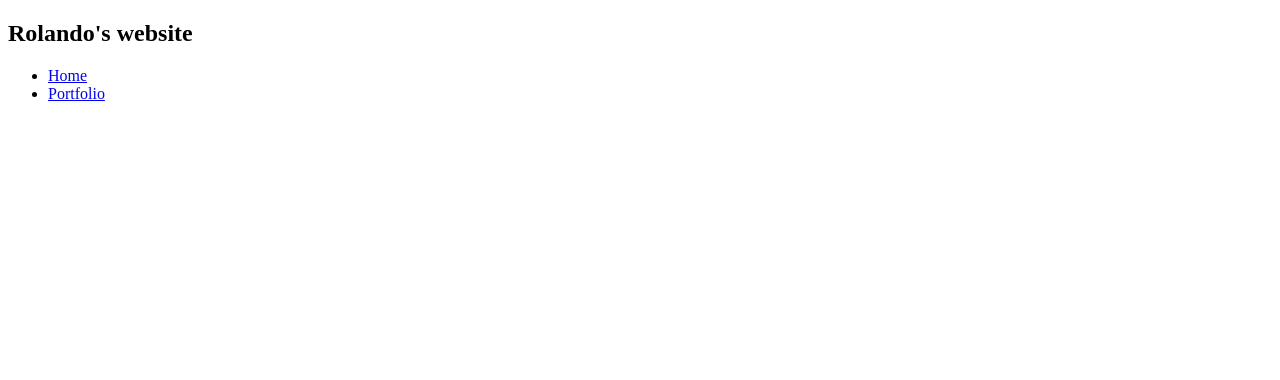
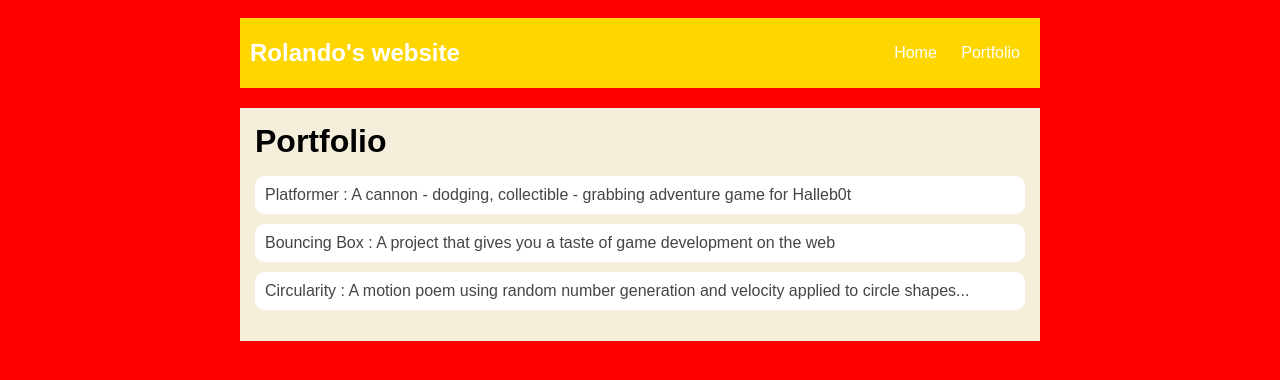
Before and after one commit to Rolando004/Rolando004.github.io, a plain HTML site: page portfolio.html in a window 1280 px wide. Drawn offline with Linux system fonts and the light colour scheme.

Commit message:
add portfolio.html file

```diff
--- a/portfolio.html
+++ b/portfolio.html
@@ -1,13 +1,12 @@
 <!DOCTYPE html>
 <html>
   <head>
-    <title>Rolando's website
-    </title>
+    <title>Rolando's website</title>
+    <link rel="stylesheet" href="style.css" />
   </head>
 
   <body>
     <div id="all-contents">
-
       <nav>
         <!-- Nav stuff here...-->
         <h1>Rolando's website</h1>
@@ -23,6 +22,28 @@
 
       <main>
         <div class="content">
+          <h1>Portfolio</h1>
+          <ul id="portfolio">
+            <li>
+              <a href="projects/platformer/"
+                >Platformer : A cannon - dodging, collectible - grabbing
+                adventure game for Halleb0t</a
+              >
+            </li>
+            <li>
+              <a href="projects/bouncing-box/"
+                >Bouncing Box : A project that gives you a taste of game
+                development on the web
+              </a>
+            </li>
+            <li>
+              <a href="projects/circularity/"
+                >Circularity : A motion poem using random number generation and
+                velocity applied to circle shapes...</a
+              >
+            </li>
+          </ul>
+        </div>
       </main>
     </div>
   </body>
--- a/style.css
+++ b/style.css
@@ -69,3 +69,28 @@ nav {
   display: flex;
   padding: 10px;
 }
+/* portfolio styles */
+.content h1 {
+  color: black;
+}
+
+#portfolio {
+  list-style-type: none;
+  padding-left: 0;
+}
+
+#portfolio li {
+  background: #fff;
+  padding: 10px;
+  border-radius: 10px;
+  margin-bottom: 10px;
+}
+
+#portfolio li:hover {
+  background: #eee;
+}
+
+#portfolio a {
+  text-decoration: none;
+  color: #454545;
+}
```
Lines whose indentation alone changed are shown as unchanged.
